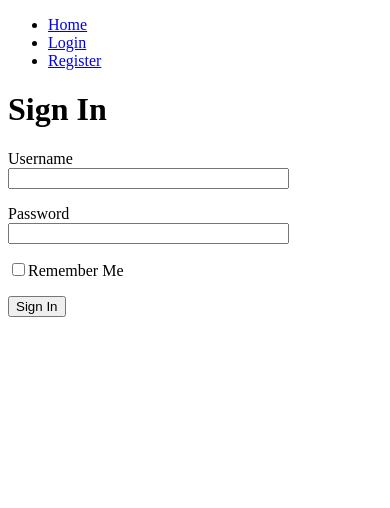
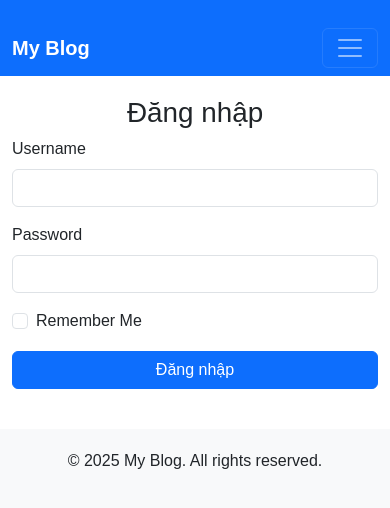
Before and after one commit to thaibao3214/tiny-app, a Flask app: page /login in a window 390 px wide. Shown: the top 508 px of the page. Run offline with Flask 3, Linux system fonts and the light colour scheme.

Commit message:
chinh giao dien

```diff
--- a/templates/base.html
+++ b/templates/base.html
@@ -1,23 +1,64 @@
-<!doctype html>
-<html>
+<!DOCTYPE html>
+<html lang="vi">
 <head>
-    <title>{% block title %}{% endblock %}</title>
+    <meta charset="UTF-8">
+    <meta name="viewport" content="width=device-width, initial-scale=1">
+    <title>{% block title %}Blog{% endblock %}</title>
+    <link rel="stylesheet" href="https://cdn.jsdelivr.net/npm/bootstrap@5.3.0/dist/css/bootstrap.min.css">
+    <style>
+        body { font-family: Arial, sans-serif; }
+        .navbar-brand { font-weight: bold; }
+        .container { margin-top: 20px; }
+        footer { text-align: center; padding: 20px 0; background: #f8f9fa; margin-top: 40px; }
+    </style>
 </head>
 <body>
-    <nav>
-        <ul>
-            <li><a href="{{ url_for('index') }}">Home</a></li>
+
+<nav class="navbar navbar-expand-lg navbar-dark bg-primary">
+    <div class="container">
+        <a class="navbar-brand" href="{{ url_for('index') }}">My Blog</a>
+        <button class="navbar-toggler" type="button" data-bs-toggle="collapse" data-bs-target="#navbarNav">
+            <span class="navbar-toggler-icon"></span>
+        </button>
+        <div class="collapse navbar-collapse" id="navbarNav">
+            <ul class="navbar-nav ms-auto">
+                <li class="nav-item"><a class="nav-link" href="{{ url_for('index') }}">Home</a></li>
                 {% if current_user.is_authenticated %}
-                <li><a href="{{ url_for('logout') }}">Logout</a></li>
+                    <li class="nav-item"><a class="nav-link" href="{{ url_for('logout') }}">Logout</a></li>
                     {% if current_user.is_admin %}
-                    <li><a href="{{ url_for('admin') }}">Admin</a></li>
+                        <li class="nav-item"><a class="nav-link" href="{{ url_for('admin') }}">Admin</a></li>
                     {% endif %}
                 {% else %}
-                <li><a href="{{ url_for('login') }}">Login</a></li>
-                <li><a href="{{ url_for('register') }}">Register</a></li>
+                    <li class="nav-item"><a class="nav-link" href="{{ url_for('login') }}">Login</a></li>
+                    <li class="nav-item"><a class="nav-link" href="{{ url_for('register') }}">Register</a></li>
                 {% endif %}
             </ul>
+        </div>
+    </div>
 </nav>
+
+<!-- Hiển thị thông báo flash messages -->
+<div class="container mt-3">
+    {% with messages = get_flashed_messages(with_categories=True) %}
+        {% if messages %}
+            {% for category, message in messages %}
+                <div class="alert alert-{{ category }} alert-dismissible fade show" role="alert">
+                    {{ message }}
+                    <button type="button" class="btn-close" data-bs-dismiss="alert" aria-label="Close"></button>
+                </div>
+            {% endfor %}
+        {% endif %}
+    {% endwith %}
+</div>
+
+<div class="container">
     {% block content %}{% endblock %}
+</div>
+
+<footer>
+    <p>&copy; 2025 My Blog. All rights reserved.</p>
+</footer>
+
+<script src="https://cdn.jsdelivr.net/npm/bootstrap@5.3.0/dist/js/bootstrap.bundle.min.js"></script>
 </body>
 </html>
--- a/templates/login.html
+++ b/templates/login.html
@@ -1,12 +1,25 @@
 {% extends "base.html" %}
 {% block title %}Sign In{% endblock %}
 {% block content %}
-<h1>Sign In</h1>
-<form method="post" action="{{ url_for('login') }}">
-    {{ form.hidden_tag() }}
-    <p>{{ form.username.label }}<br>{{ form.username(size=32) }}</p>
-    <p>{{ form.password.label }}<br>{{ form.password(size=32) }}</p>
-    <p>{{ form.remember_me }}{{ form.remember_me.label }}</p>
-    <p><input type="submit" value="Sign In"></p>
-</form>
+<div class="row justify-content-center">
+    <div class="col-md-4">
+        <h1 class="text-center">Đăng nhập</h1>
+        <form method="post" action="{{ url_for('login') }}">
+            {{ form.hidden_tag() }}
+            <div class="mb-3">
+                {{ form.username.label(class="form-label") }}
+                {{ form.username(class="form-control") }}
+            </div>
+            <div class="mb-3">
+                {{ form.password.label(class="form-label") }}
+                {{ form.password(class="form-control") }}
+            </div>
+            <div class="form-check">
+                {{ form.remember_me(class="form-check-input") }}
+                {{ form.remember_me.label(class="form-check-label") }}
+            </div>
+            <button type="submit" class="btn btn-primary w-100 mt-3">Đăng nhập</button>
+        </form>
+    </div>
+</div>
 {% endblock %}
```
Also changed, not shown: templates/edit_post.html (added, +17 -0 lines), templates/index.html (+43 -12 lines), templates/register.html (+17 -7 lines). Lines whose indentation alone changed are shown as unchanged.
